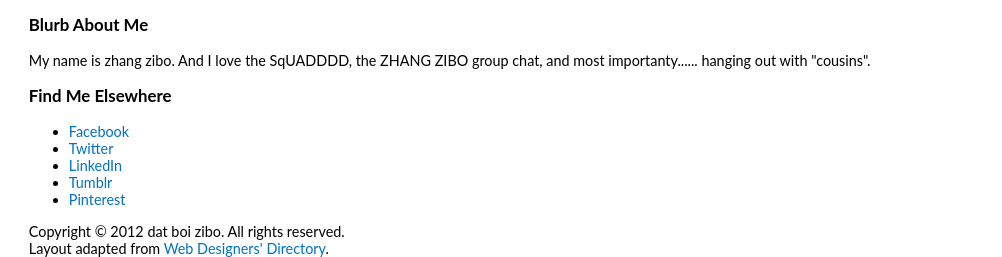
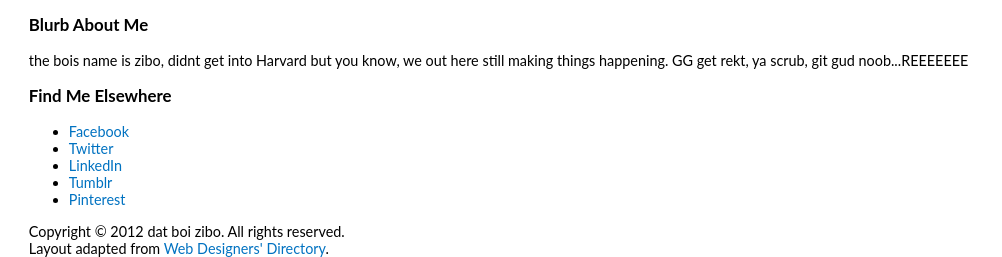
Before and after one commit to zhangzibo/zhangzibo.github.io, a plain HTML site: page index.html in a window 1280 px wide. Shown: the part 680-937 px from the top of the page, without its empty margins (0-1002 px from the left). Drawn offline with Linux system fonts and the light colour scheme.

Commit message:
new changes

```diff
--- a/index.html
+++ b/index.html
@@ -25,7 +25,7 @@
 " width="160" height="188" /></div>
       <div class="sidebar">
         <h3>Blurb About Me</h3>
-        <p>My name is zhang zibo. And I love the SqUADDDD, the ZHANG ZIBO group chat, and most importanty...... hanging out with "cousins".</p>
+        <p>the bois name is zibo, didnt get into Harvard but you know, we out here still making things happening. GG get rekt, ya scrub, git gud noob...REEEEEEE</p>
         <h3>Find Me Elsewhere</h3>
         <div class="box">
           <ul>
```
